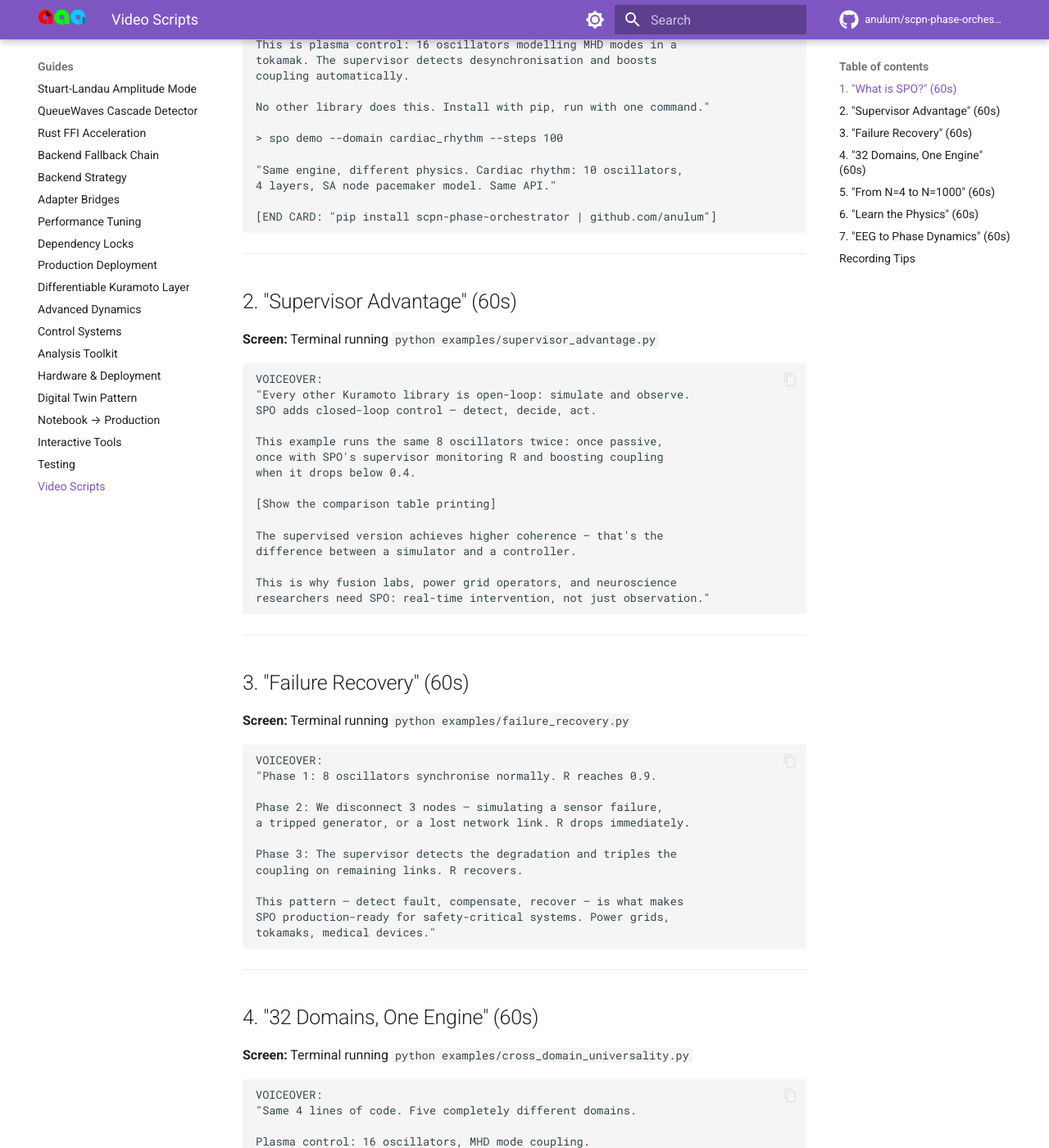
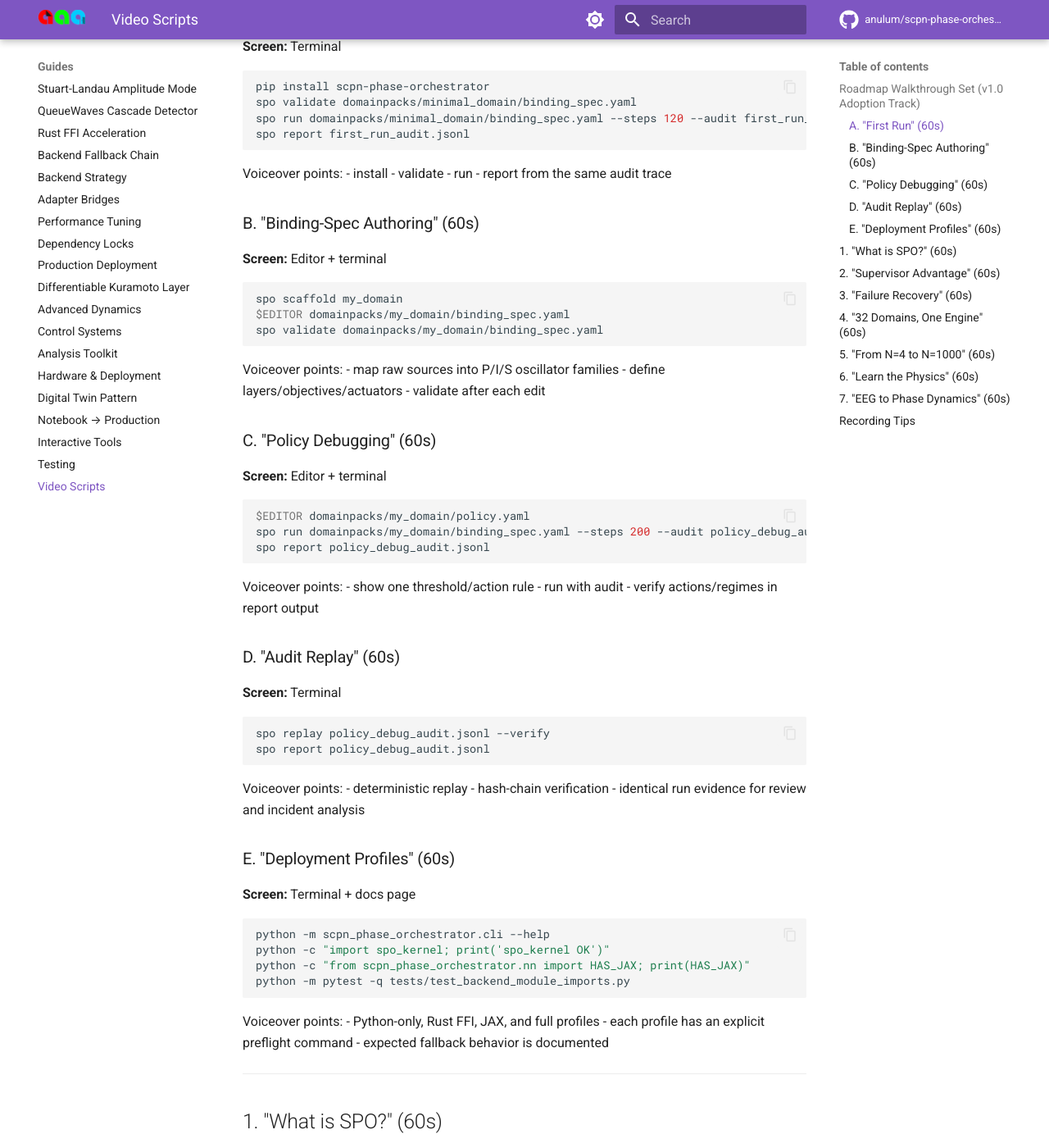
Before and after one commit to anulum/scpn-phase-orchestrator, an MkDocs documentation site: the page built from docs/video_scripts.md, in a window 1280 px wide and 1400 px high, scrolled down 631 px. Shown: the whole window at 82% size. Built offline with MkDocs 1.6.1 and Material for MkDocs 9.7.7, drawn with Linux system fonts in a browser that asks for light colours; comment, search, counter and statistics services are not loaded; some of the changed text lies outside the part shown.

Commit message:
docs: add roadmap-aligned video walkthrough scripts
Co-Authored-By: Arcane Sapience <protoscience@anulum.li>

````diff
--- a/docs/video_scripts.md
+++ b/docs/video_scripts.md
@@ -7,6 +7,95 @@ SPDX-License-Identifier: AGPL-3.0-or-later
 
 Record these with Loom, OBS, or any screen recorder. Each script is
 designed for a 60-second video with terminal output. Pin in README.
+
+---
+
+## Roadmap Walkthrough Set (v1.0 Adoption Track)
+
+These five scripts match the roadmap onboarding targets exactly:
+
+1. first run
+2. binding-spec authoring
+3. policy debugging
+4. audit replay
+5. deployment profiles
+
+### A. "First Run" (60s)
+
+**Screen:** Terminal
+
+```bash
+pip install scpn-phase-orchestrator
+spo validate domainpacks/minimal_domain/binding_spec.yaml
+spo run domainpacks/minimal_domain/binding_spec.yaml --steps 120 --audit first_run_audit.jsonl --seed 42
+spo report first_run_audit.jsonl
+```
+
+Voiceover points:
+- install
+- validate
+- run
+- report from the same audit trace
+
+### B. "Binding-Spec Authoring" (60s)
+
+**Screen:** Editor + terminal
+
+```bash
+spo scaffold my_domain
+$EDITOR domainpacks/my_domain/binding_spec.yaml
+spo validate domainpacks/my_domain/binding_spec.yaml
+```
+
+Voiceover points:
+- map raw sources into P/I/S oscillator families
+- define layers/objectives/actuators
+- validate after each edit
+
+### C. "Policy Debugging" (60s)
+
+**Screen:** Editor + terminal
+
+```bash
+$EDITOR domainpacks/my_domain/policy.yaml
+spo run domainpacks/my_domain/binding_spec.yaml --steps 200 --audit policy_debug_audit.jsonl --seed 7
+spo report policy_debug_audit.jsonl
+```
+
+Voiceover points:
+- show one threshold/action rule
+- run with audit
+- verify actions/regimes in report output
+
+### D. "Audit Replay" (60s)
+
+**Screen:** Terminal
+
+```bash
+spo replay policy_debug_audit.jsonl --verify
+spo report policy_debug_audit.jsonl
+```
+
+Voiceover points:
+- deterministic replay
+- hash-chain verification
+- identical run evidence for review and incident analysis
+
+### E. "Deployment Profiles" (60s)
+
+**Screen:** Terminal + docs page
+
+```bash
+python -m scpn_phase_orchestrator.cli --help
+python -c "import spo_kernel; print('spo_kernel OK')"
+python -c "from scpn_phase_orchestrator.nn import HAS_JAX; print(HAS_JAX)"
+python -m pytest -q tests/test_backend_module_imports.py
+```
+
+Voiceover points:
+- Python-only, Rust FFI, JAX, and full profiles
+- each profile has an explicit preflight command
+- expected fallback behavior is documented
 
 ---
 
````
Also changed, not shown: ROADMAP.md (+1 -1 lines).
